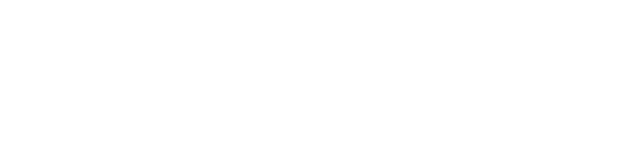
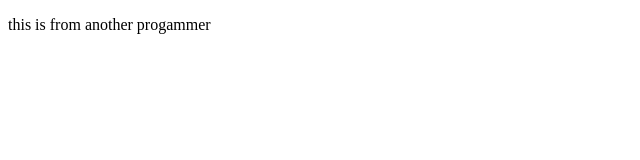
Before and after one commit to ardavan-1384/git-tutorial, a plain HTML site: page dashboard.html in a window 1280 px wide. Shown: the whole page, without its empty margins (0-640 px from the left). Drawn offline with Linux system fonts and the light colour scheme.

Commit message:
a paragraph added

```diff
--- a/dashboard.html
+++ b/dashboard.html
@@ -7,6 +7,6 @@
     <title>Document</title>
 </head>
 <body>
-
+    <p>this is from another progammer</p>
 </body>
 </html>
```
